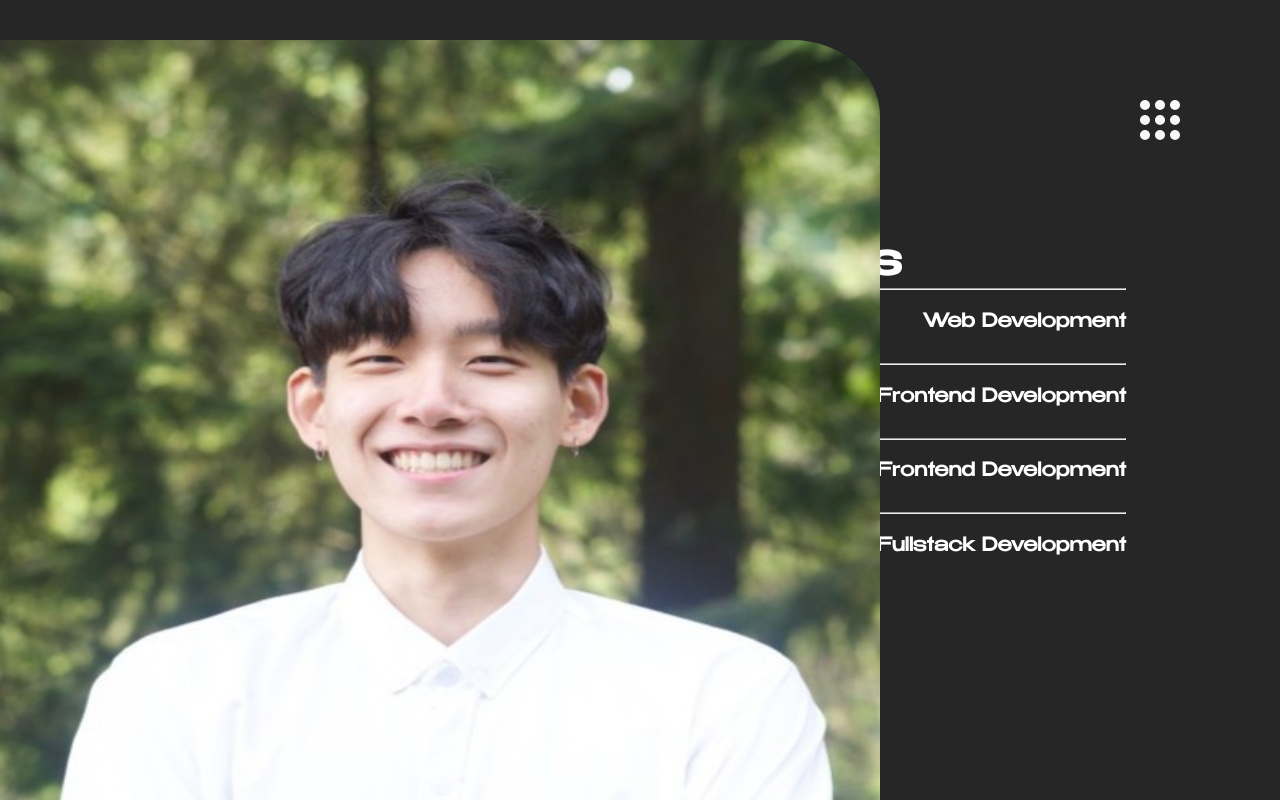
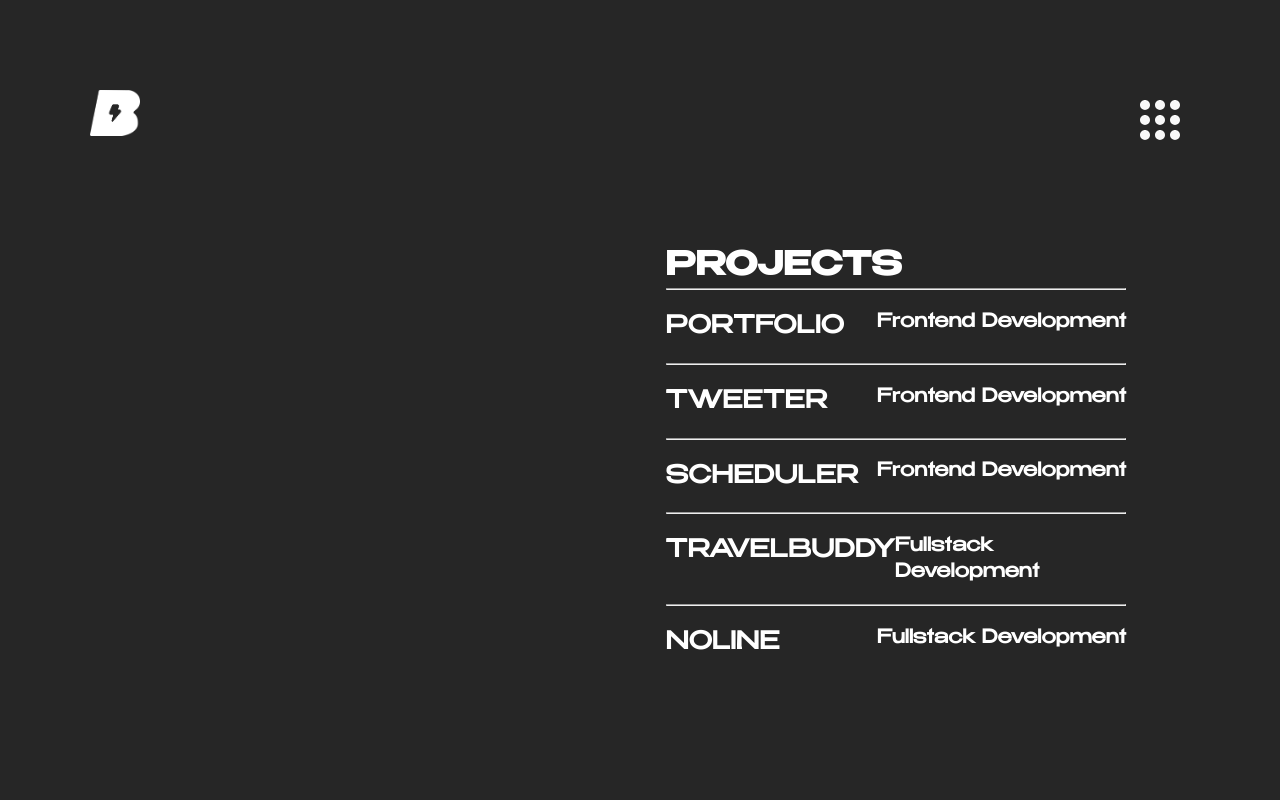
Before and after one commit to bshin132/portfolio2024, a plain HTML site: page project.html in a window 1280 px wide. Drawn offline with nearby package versions, Linux system fonts and the light colour scheme.

Commit message:
huge update

```diff
--- a/project.html
+++ b/project.html
@@ -5,12 +5,16 @@
     <meta name="viewport" content="width=device-width, initial-scale=1.0" />
     <link rel="stylesheet" href="styles/project.css" />
     <link rel="stylesheet" href="styles/font.css" />
+    <script src="script/project.js"></script>
+    <link rel="stylesheet" href="https://cdnjs.cloudflare.com/ajax/libs/animate.css/4.1.1/animate.min.css" />
+    <script src="https://ajax.googleapis.com/ajax/libs/jquery/3.5.1/jquery.min.js"></script>
+
     <title>Brian Shin | Projects</title>
   </head>
   <body>
-    <div class="top">
+    <div class="top animate__animated animate__fadeInDownBig">
       <div>
-          <a href="index.html"><img src="/images/logo.svg" class="logo"></a>
+          <a href="index.html"><img src="/images/logo.png" class="logo"></a>
       </div>
 
       <div>
@@ -18,30 +22,41 @@
       </div>
   </div>
 
-    <img src="images/mypicture.jpg" class="me" />
+    <img src="images/travel.png" class="me" />
 
-    <main>
+    <main class="animate__animated animate__fadeInDownBig">
       <h1>PROJECTS</h1>
       <hr />
-      <div>
-        <h2 class="title">CK PLUS</h2>
-        <h3>Web Development</h2>
+
+      <div class="project_list">
+        <h2 class="title">PORTFOLIO</h2>
+        <h3>Frontend Development</h2>
       </div>
+
       <hr />
-      <div>
+      <div class="project_list">
         <h2 class="title">TWEETER</h2>
         <h3>Frontend Development</h2>
       </div>
+
       <hr />
-      <div>
+      <div class="project_list">
         <h2 class="title">SCHEDULER</h2>
         <h3>Frontend Development</h2>
       </div>
+
       <hr />
-      <div>
-        <h2 class="title">FINDPARKING</h2>
+      <div class="project_list">
+        <h2 class="title">TRAVELBUDDY</h2>
         <h3>Fullstack Development</h2>
       </div>
+
+      <hr />
+      <div class="project_list">
+        <h2 class="title">NOLINE</h2>
+        <h3>Fullstack Development</h2>
+      </div>
+
     </main>
   </body>
 </html>
--- /dev/null
+++ b/script/project.js
@@ -0,0 +1,12 @@
+$(document).ready(function () {
+    $("#project_list").hover(
+        function () {
+            // Mouse enter event
+            $("#me").css("display", "block");
+        },
+        function () {
+            // Mouse leave event
+            $("#me").css("display", "none");
+        }
+    );
+});
--- a/styles/about.css
+++ b/styles/about.css
@@ -4,7 +4,7 @@ body {
 }
 
 .logo {
-    width: 60px;
+    width: 50px;
 }
 
 .menu {
--- a/styles/contact.css
+++ b/styles/contact.css
@@ -4,7 +4,7 @@ body {
 }
 
 .logo {
-  width: 60px;
+  width: 50px;
 }
 
 .menu {
--- a/styles/index.css
+++ b/styles/index.css
@@ -5,7 +5,7 @@ body {
 }
 
 .logo {
-  width: 60px;
+  width: 50px;
 }
 
 .menu {
@@ -19,8 +19,9 @@ body {
 }
 
 .me {
-  width: 330px;
+  width: 300px;
   margin-top: 0;
+  animation-delay: 0.6s;
 }
 
 .top,
--- a/styles/menu.css
+++ b/styles/menu.css
@@ -4,7 +4,7 @@ body {
 }
 
 .logo {
-  width: 60px;
+  width: 50px;
 }
 
 .menu {
--- a/styles/project.css
+++ b/styles/project.css
@@ -4,7 +4,7 @@ body {
 }
 
 .logo {
-  width: 60px;
+  width: 50px;
 }
 
 .menu {
@@ -30,11 +30,13 @@ body {
     border-radius: 0 10% 0 0;
     width: 880px;
     height: 760px;
+    display: none;
 }
 
 main {
     padding-left: 52%;
     padding-right: 12%;
+    animation-delay: 0.6s;
 }
 
 h1 {
--- a/styles/project_detail.css
+++ b/styles/project_detail.css
@@ -4,7 +4,7 @@ body {
 }
 
 .logo {
-  width: 60px;
+  width: 50px;
 }
 
 .menu {
```
Also changed, not shown: about.html (+1 -1 lines), contact.html (+1 -1 lines), index.html (+6 -6 lines), menu.html (+1 -1 lines), project_detail.html (+1 -1 lines), images/lanyard3d.png (added), images/logo.png (added), images/noline.png, images/scheduler.png (added), images/travel.png (added), images/tweeter.png (added).
